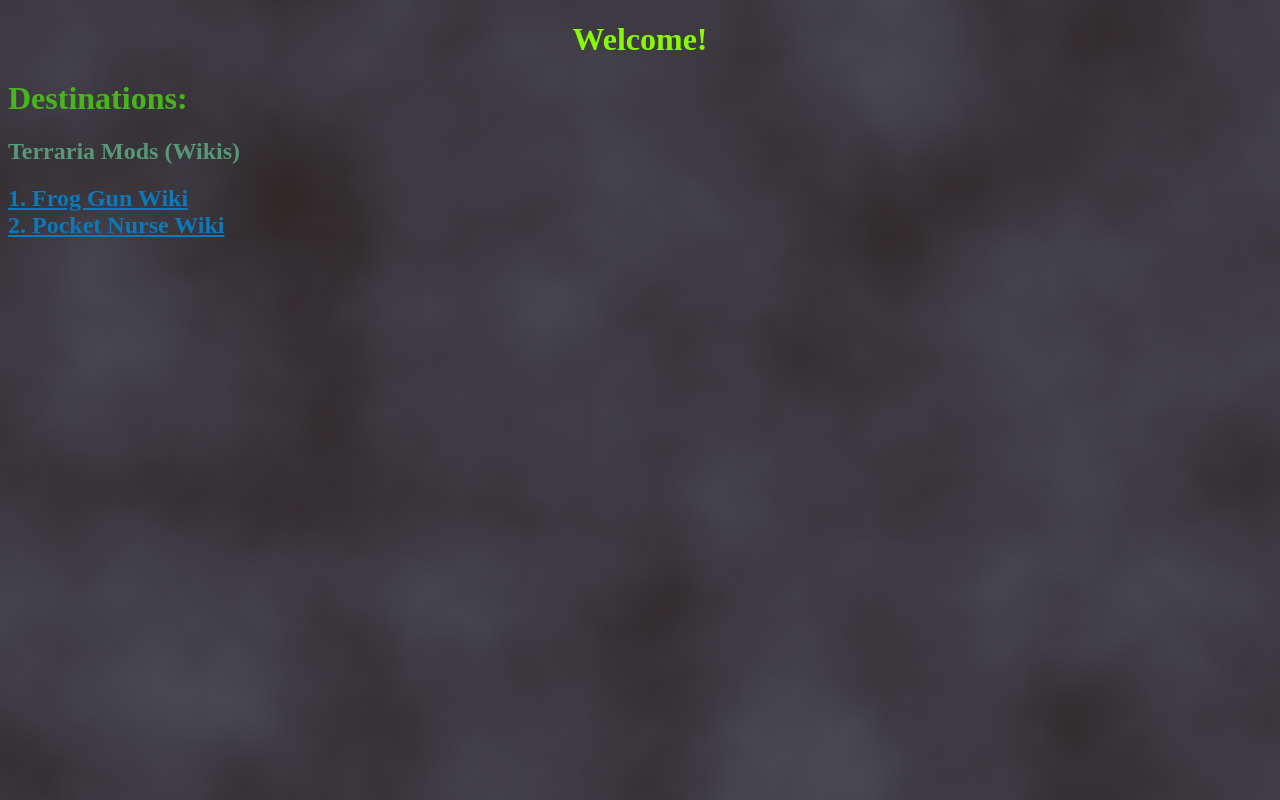
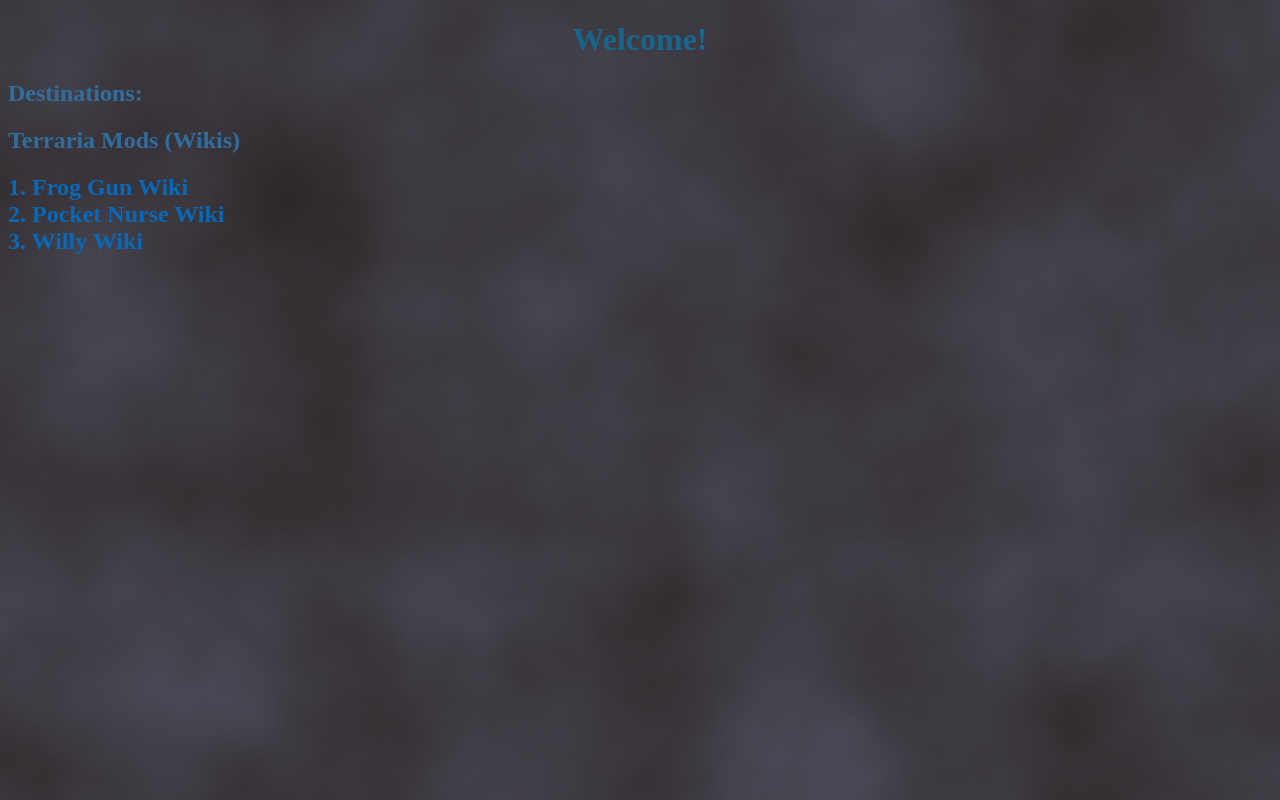
Before and after one commit to MrQuba/mrquba.github.io, a plain HTML site: page index.html in a window 1280 px wide. Drawn offline with Linux system fonts and the light colour scheme.

Commit message:
updated index.html

```diff
--- a/index.html
+++ b/index.html
@@ -1,7 +1,8 @@
 <!DOCTYPE html>
 <html lang="pl-PL">
 <meta charset="UTF-8">
-<head>      <center>  <h1 style="color: rgb(136, 248, 9);">
+<link rel="stylesheet" href="styles/text.css" />
+<head>      <center>  <h1>
     Welcome!
 </h1></center>
 </head>
@@ -9,15 +10,16 @@
 
 
     <body background="backgrounds/black.png">
-        <h1 style="color: rgb(71, 182, 27);">
+        <h2>
             Destinations:
-        </h1>
-        <h2 style="color: rgb(88, 151, 120);">
+        </h2>
+        <h2>
             Terraria Mods (Wikis)
         </h2>
          <h2>
-        <a style="color: rgb(11, 122, 187);"   href="subpages/wiki/terraria/frogGun/main.html"> 1. Frog Gun Wiki </a> <br>
-        <a style="color: rgb(11, 122, 187);"   href="subpages/wiki/terraria/pocketNurse/main.html"> 2. Pocket Nurse Wiki </a> <br>
+        <a href="subpages/wiki/terraria/frogGun/main.html"> 1. Frog Gun Wiki </a> <br>
+        <a href="subpages/wiki/terraria/pocketNurse/main.html"> 2. Pocket Nurse Wiki </a> <br>
+        <a href="subpages/wiki/terraria/pocketNurse/main.html"> 3. Willy Wiki </a> <br>
          </h2>
 
 
--- a/styles/text.css
+++ b/styles/text.css
@@ -1,11 +1,11 @@
 h1{
-    background: -webkit-linear-gradient(46deg, rgb(10, 34, 49) 0%, rgba(17,99,135,1) 35%, rgb(8, 133, 201) 100%);
+    background: -webkit-linear-gradient(46deg, rgb(16, 50, 71) 0%, rgba(17,99,135,1) 35%, rgb(49, 110, 160) 100%);
     background-clip: text;
     -webkit-background-clip: text;
     -webkit-text-fill-color: transparent;
 }
 h2{
- color: rgb(8, 105, 185);
+ color: rgb(49, 110, 160)
 }
 h3{
  color: rgb(8, 105, 185);
@@ -21,7 +21,7 @@ a {
     text-decoration: underline;
   }
   a:visited {
-    color: rgb(25, 71, 109);
+    color: rgb(49, 110, 160);
   }
   a:visited:hover {
     text-decoration: underline;
```
